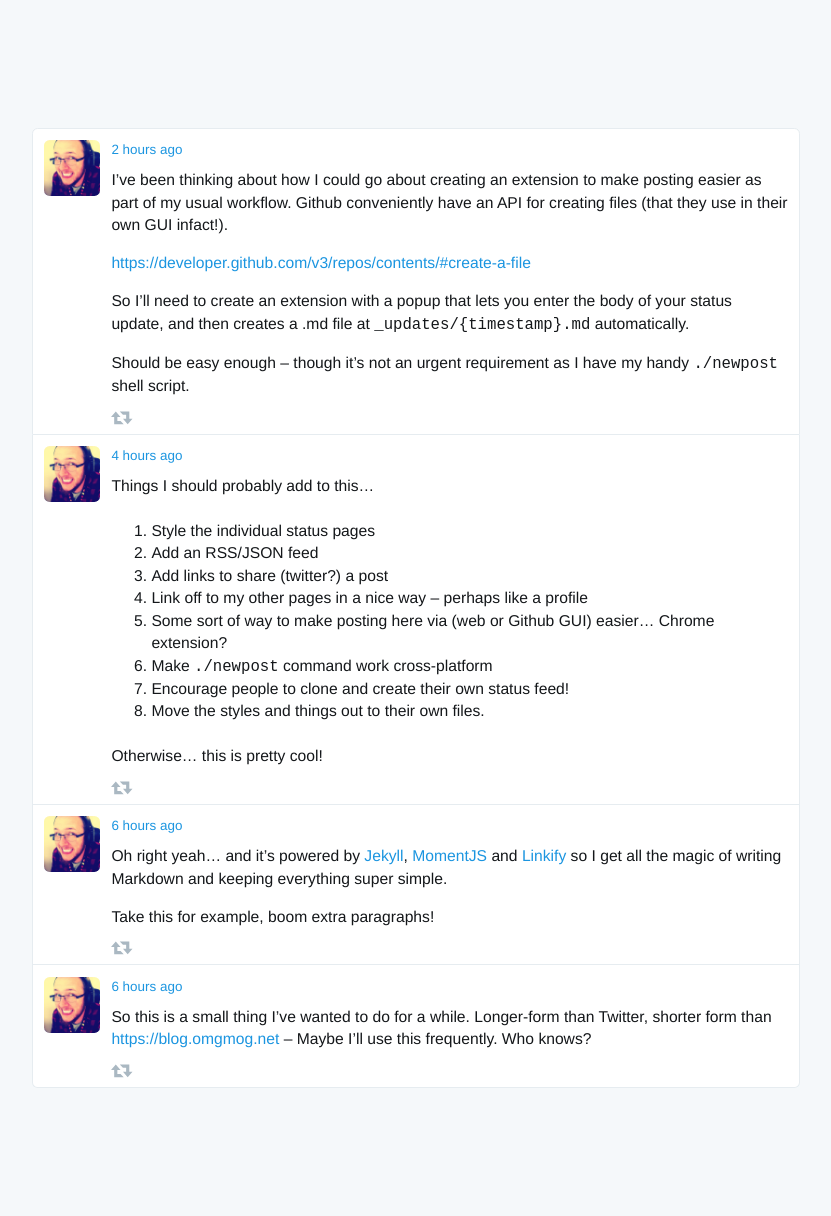
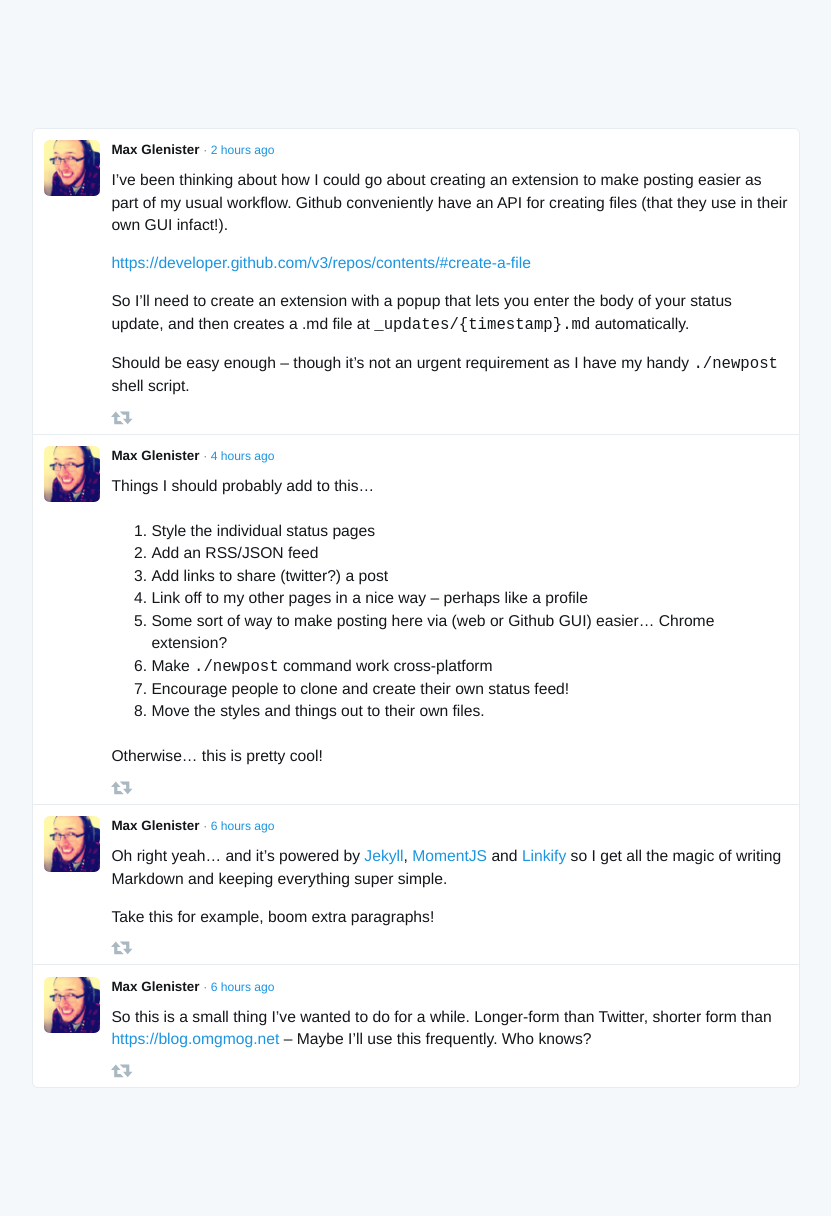
Before and after one commit to omgmog/status.omgmog.net, a Jekyll site: the page built from index.html, in a window 1280 px wide. Shown: the whole page, without its empty margins (96-927 px from the left). Built offline with Jekyll 4.4.1, drawn with Linux system fonts in a browser that asks for light colours.

Commit message:
Added name to each post, and a bit of style tweaking

```diff
--- a/_includes/single.html
+++ b/_includes/single.html
@@ -1,6 +1,8 @@
 <article>
   <img src="{{ site.url }}/assets/max.jpg" class="avatar">
-  <div class="date">
+  <h3>
+    <span class="name">{{ site.author.name }} </span>
+    <span class="date">&middot;
       <a
         href="{{ status.url }}"
         class="moment"
@@ -8,7 +10,8 @@
       >
         {{ status.title | date_to_rfc822 }}
       </a>
-  </div>
+    </span>
+  </h3>
   <div class="excerpt">
     {{ status.content }}
   </div>
--- a/assets/style.scss
+++ b/assets/style.scss
@@ -34,6 +34,9 @@ article {
   &:last-of-type {
     border-radius: 0 0 .25em .25em;
   }
+  &:only-of-type {
+    border-radius: .25em;
+  }
 
   &:hover {
     background-color: #f5f8fa;
@@ -43,9 +46,14 @@ article {
 .excerpt {
   padding: 9px 0;
 }
-
+h3 {
+  font-size: .6rem;
+  margin: 0;
+}
 .date {
-  font-size: .6rem;
+  font-weight: normal;
+  font-size: .9em;
+  color: #657786;
 }
 
 p,
```
Lines whose indentation alone changed are shown as unchanged.
